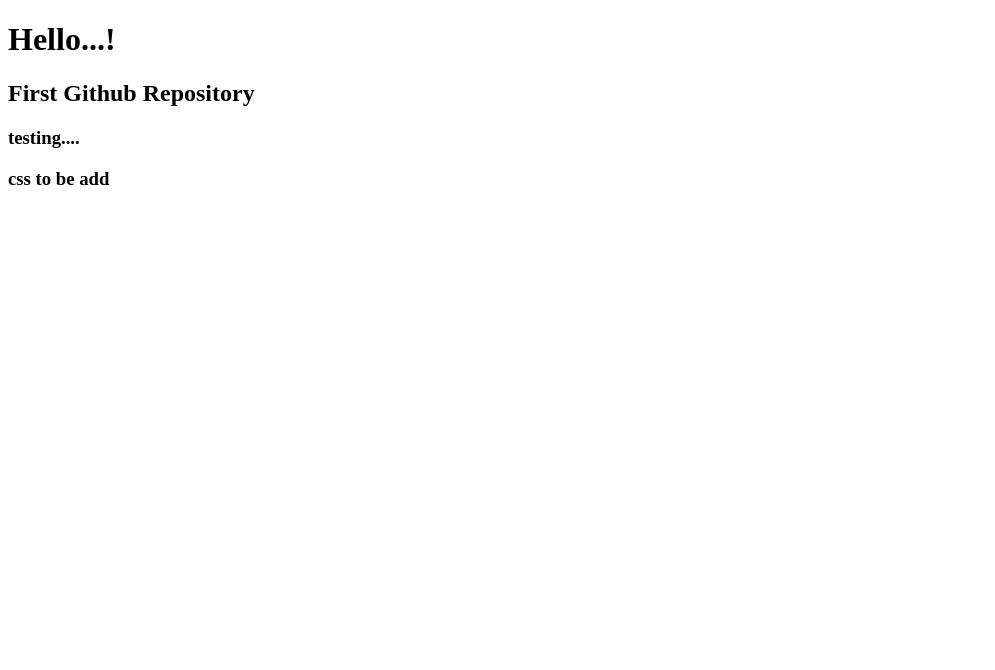
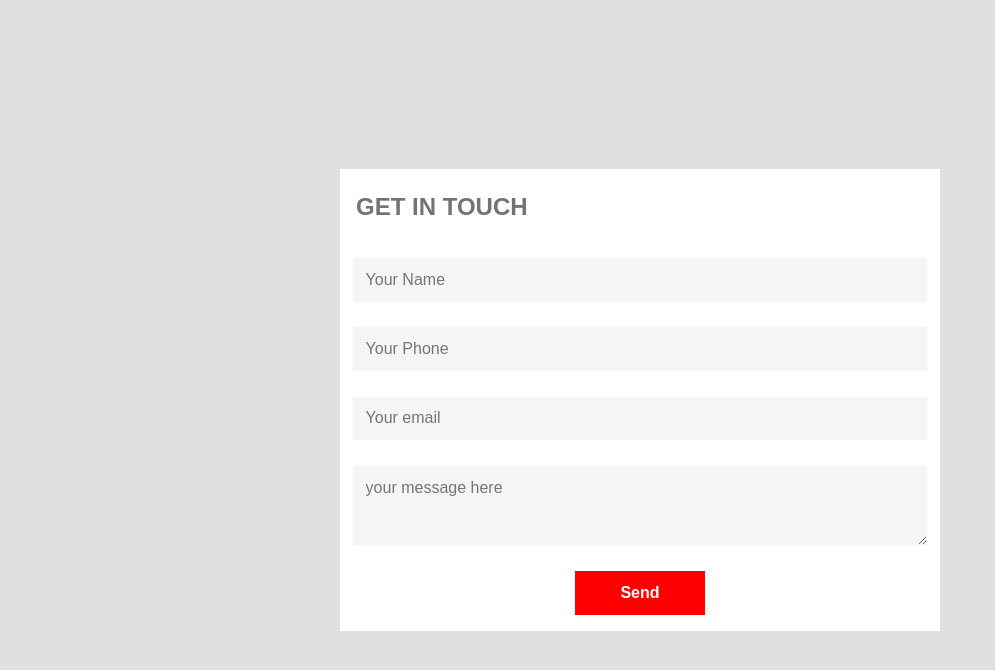
Before and after one commit to tcsjprrr/Working-form, a plain HTML site: page index.html in a window 1280 px wide. Shown: the whole page, without its empty margins (0-995 px from the left). Drawn offline with Linux system fonts and the light colour scheme.

Commit message:
added smtp
my discription

```diff
--- a/index.html
+++ b/index.html
@@ -1,15 +1,41 @@
 <!DOCTYPE html>
 <html lang="en">
+
 <head>
     <meta charset="UTF-8">
     <meta http-equiv="X-UA-Compatible" content="IE=edge">
     <meta name="viewport" content="width=device-width, initial-scale=1.0">
     <title>Working-Form</title>
+    <link rel="stylesheet" href="style.css">
 </head>
+
 <body>
-    <h1>Hello...!</h1>
-    <h2>First Github Repository</h2>
-    <h3>testing....</h3>
-    <h3>css to be add</h3>
+    <div class="container">
+        <form onsubmit="reset(); return false;">
+            <h2>GET IN TOUCH</h2>
+            <input type="text" name="name" id="name" placeholder="Your Name">
+            <input type="tel" name="phone" id="phone" placeholder="Your Phone">
+            <input type="email" name="email" id="email" placeholder="Your email">
+            <textarea name="message" id="message" rows="3" placeholder="your message here"></textarea>
+            <button type="submit" onclick="sendMail()">Send</button>
+        </form>
+    </div>
+    <script src="https://smtpjs.com/v3/smtp.js"></script>
+    <script>
+        function sendMail() {
+            Email.send({
+                Host: "smtp.elasticemail.com",
+                Username: "tcsjprrr@gmail.com",
+                Password: "08CE07D600270E41D1762638737FCF470FBA",
+                To: 'tcsjprrr@gmail.com',
+                From: "tcsjprrr@gmail.com",
+                Subject: "This is the subject",
+                Body: "And this is the body"
+            }).then(
+                message => alert(message)
+            );
+        }
+    </script>
 </body>
+
 </html>
--- /dev/null
+++ b/style.css
@@ -0,0 +1,43 @@
+*{
+    padding: 0;
+    margin: 0;
+    box-sizing: border-box;
+    font-family: Arial, Helvetica, sans-serif;
+}
+.container{
+    width: 100%;
+    height: 100vh;
+    display: flex;
+    justify-content: center;
+    align-items: center;
+    background-color: rgb(224, 224, 224);
+}
+form{
+    background-color: #fff;
+    width: 90%;
+    max-width: 600px;
+    display: flex;
+    flex-direction: column;
+}
+form h2{
+    margin: 1.5rem 1rem;
+    color: #737373;
+}
+form input, form textarea{
+    padding: 0.8rem;
+    margin: 0.8rem 0.8rem;
+    outline: none;
+    border: 0;
+    background-color: #f5f5f5;
+    font-size: 1rem;
+}
+form button{
+    width: 130px;
+    padding: 0.8rem 0rem;
+    border: 0;
+    background-color: red;
+    color: #fff;
+    font-weight: bold;
+    font-size: 1rem;
+    margin: 0.8rem auto 1rem;
+}
```
